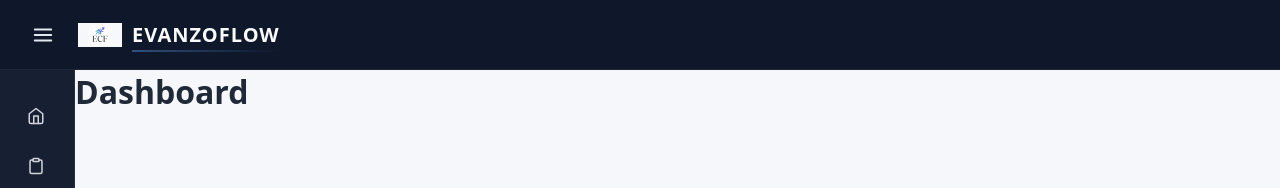
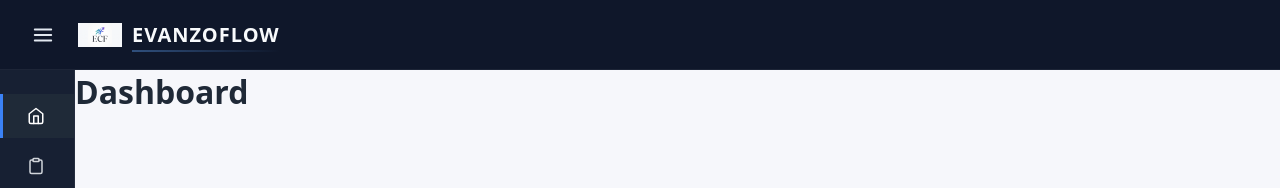
Before and after one commit to Suryansh-Paul/careerflow, a React (Vite) app: page / in a window 1280 px wide. Shown: the top 188 px of the page. Built offline with nearby package versions, Linux system fonts and the light colour scheme.

Commit message:
Highlight active sidebar navigation

```diff
--- a/src/components/layout/Sidebar.jsx
+++ b/src/components/layout/Sidebar.jsx
@@ -1,4 +1,4 @@
-import { Link } from "react-router-dom";
+import { NavLink } from "react-router-dom";
 import {
   FiHome,
   FiFileText,
@@ -13,57 +13,69 @@ function Sidebar({ isOpen }) {
     <aside className={isOpen ? "sidebar-open" : "sidebar-close"}>
       <ul>
         <li>
-          <Link to="/">
+          <NavLink to="/" className={(navData)=>
+            navData.isActive ? "active" : ""
+          }>
             <FiHome />
             <span className={isOpen ? "sidebar-label show" : "sidebar-label"}>
               Dashboard
             </span>
-          </Link>
+          </NavLink>
         </li>
 
         <li>
-          <Link to="/applications">
+          <NavLink to="/applications" className={(navData)=>
+            navData.isActive ? "active" : ""
+          }>
             <FiClipboard />
             <span className={isOpen ? "sidebar-label show" : "sidebar-label"}>
               Applications
             </span>
-          </Link>
+          </NavLink>
         </li>
 
         <li>
-          <Link to="/companies">
+          <NavLink to="/companies" className={(navData)=>
+            navData.isActive ? "active" : ""
+          }>
             <FiBriefcase />
             <span className={isOpen ? "sidebar-label show" : "sidebar-label"}>
               Companies
             </span>
-          </Link>
+          </NavLink>
         </li>
 
         <li>
-          <Link to="/interviews">
+          <NavLink to="/interviews" className={(navData)=>
+            navData.isActive ? "active" : ""
+          }>
             <FiCalendar />
             <span className={isOpen ? "sidebar-label show" : "sidebar-label"}>
               Interviews
             </span>
-          </Link>
+          </NavLink>
         </li>
 
         <li>
-          <Link to="/resumes">
+          <NavLink to="/resumes" className={(navData)=>
+            navData.isActive ? "active" : ""
+          }>
             <FiFileText />
             <span className={isOpen ? "sidebar-label show" : "sidebar-label"}>
               Resumes
             </span>
-          </Link>
+          </NavLink>
         </li>
 
         <li>
-          <Link to="/statistics">
+          <NavLink to="/statistics" className={(navData)=>
+            navData.isActive ? "active" : ""
+          }>
             <FiBarChart2 />
             <span className={isOpen ? "sidebar-label show" : "sidebar-label"}>
               Statistics
             </span>
-          </Link>
+          </NavLink>
         </li>
       </ul>
     </aside>
--- a/src/index.css
+++ b/src/index.css
@@ -121,6 +121,11 @@ aside a:hover {
   border-left-color: #3b82f6;
 }
 
+aside a.active {
+  background-color: #1f2a38;
+  color: #ffffff;
+  border-left: 3px solid #3b82f6;
+}
 
 /* MAIN CONTENT AREA */
 main,
```
